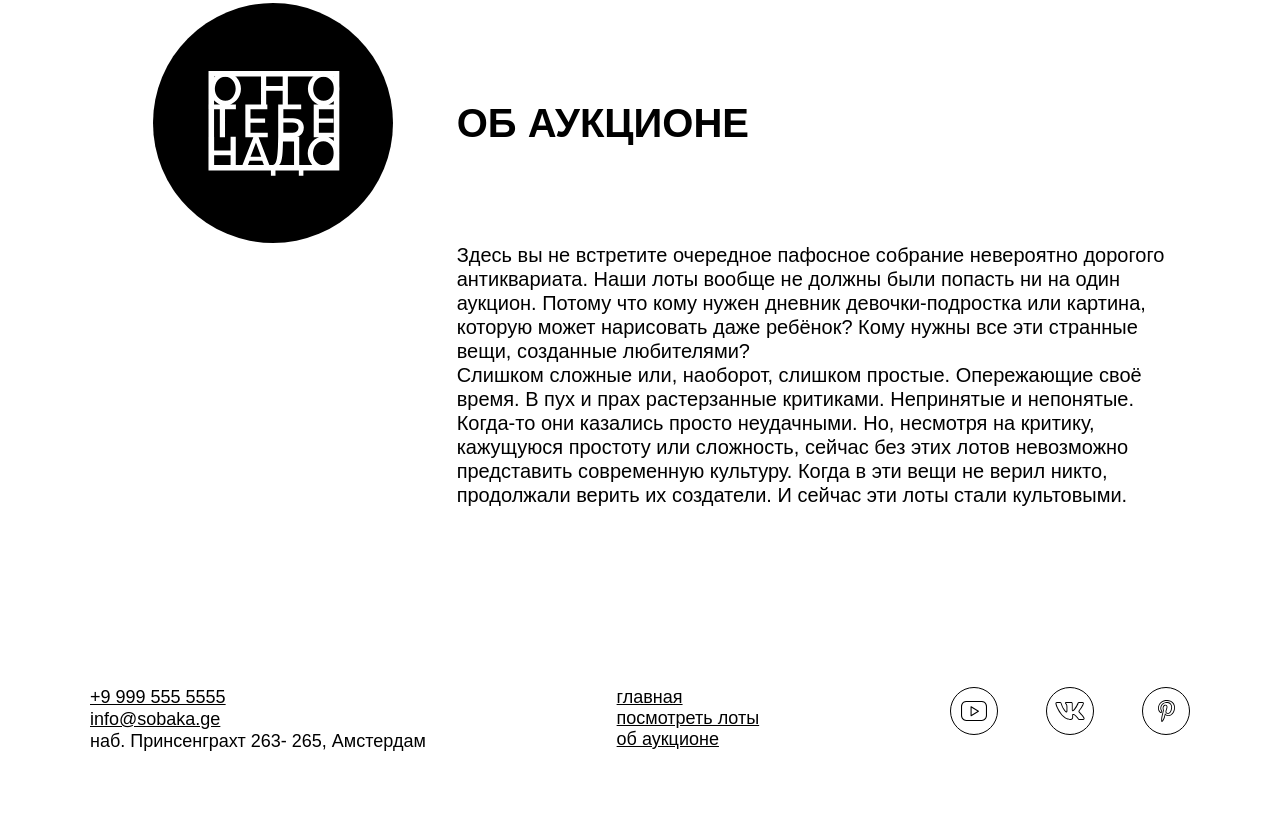
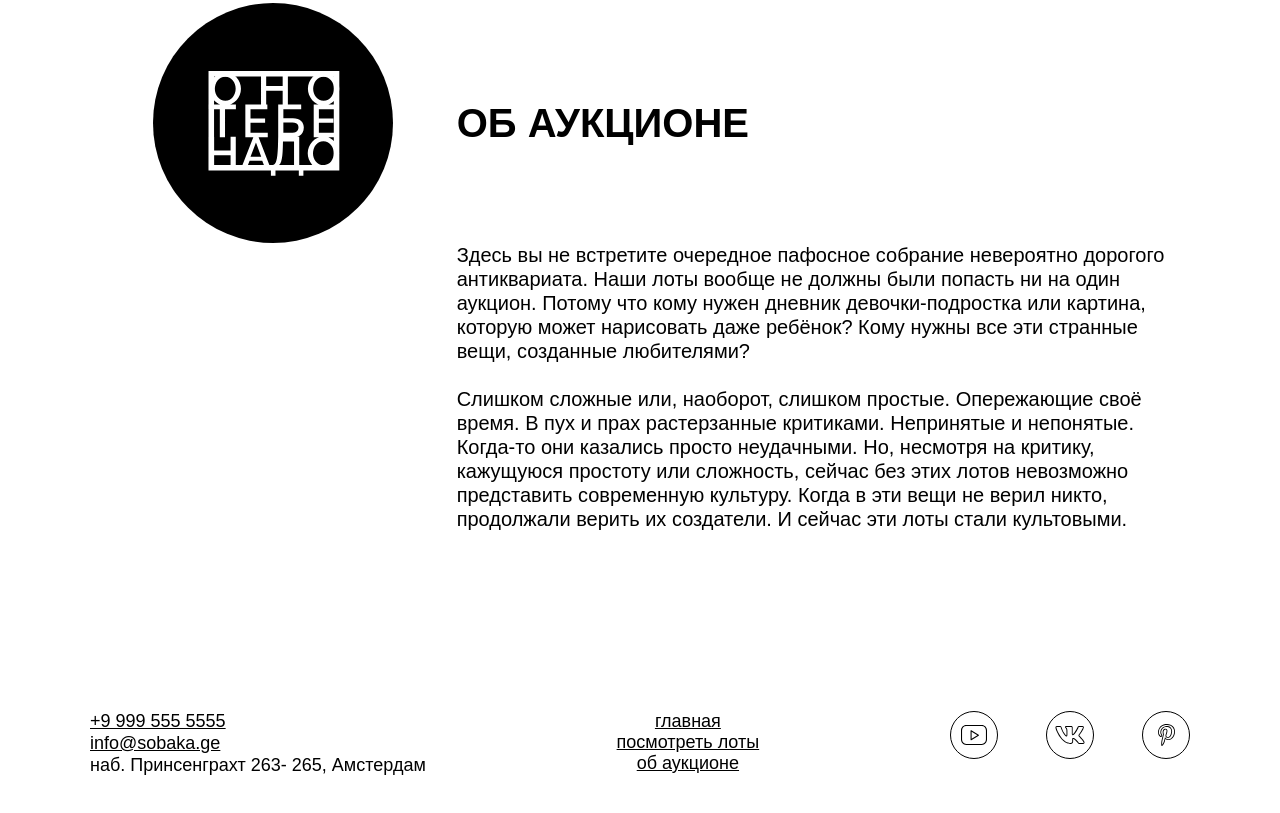
Before and after one commit to ualumi/ono-tebe-nado-fd, a plain HTML site: page index.html in a window 1280 px wide. Shown: the part 2092-2905 px from the top of the page. Drawn offline with Linux system fonts and the light colour scheme.

Commit message:
before code refactoring

```diff
--- a/styles/style.css
+++ b/styles/style.css
@@ -217,6 +217,9 @@ button {
 
 article {
     grid-area: article;
+    display: flex;
+    flex-direction: column;
+    gap: 24px;
 }
 
 footer {
@@ -237,4 +240,5 @@ footer {
 
 .unstyled {
     list-style-type: none;
+    text-align: center;
 }
```
